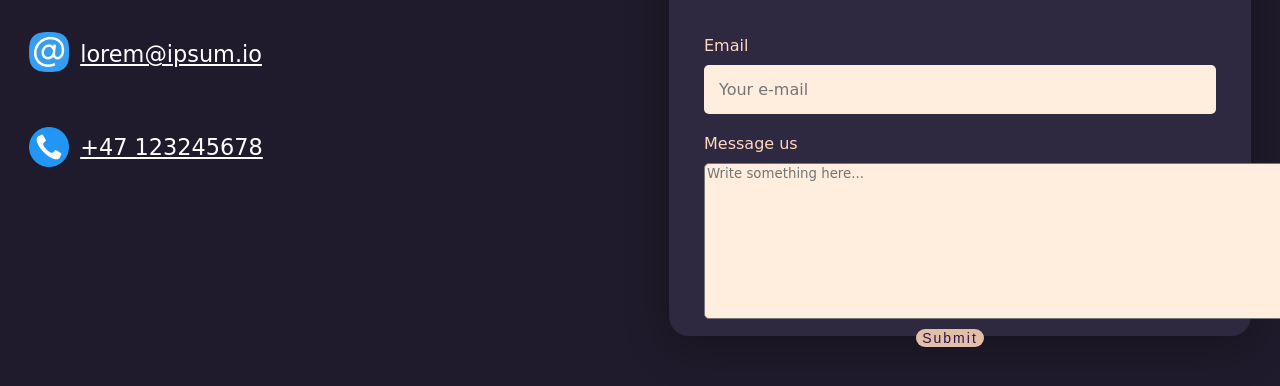
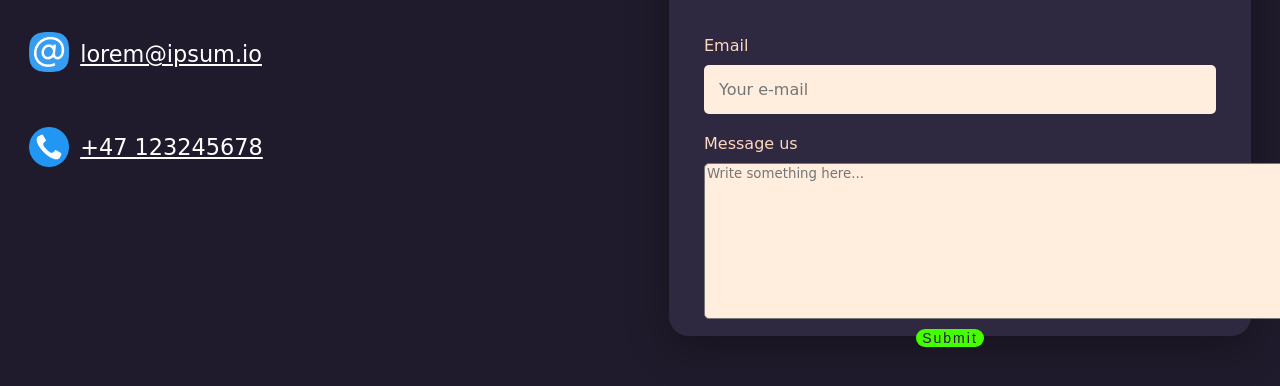
Before and after one commit to kodehodekim/Autumnproject, a plain HTML site: page contact.html in a window 1280 px wide. In both pictures the pointer is over the button "Submit". Shown: the part 350-736 px from the top of the page. Drawn offline with Linux system fonts and the light colour scheme; a web font is replaced by a local one.

Commit message:
LAST LAST LAST

```diff
--- a/contactform.css
+++ b/contactform.css
@@ -146,7 +146,7 @@ body {
 }
 
 .btn-submit:hover {
-  background-color: #e3bfa7;
+  background-color: #44ff00;
 }
 
 .left-form-image {
```
